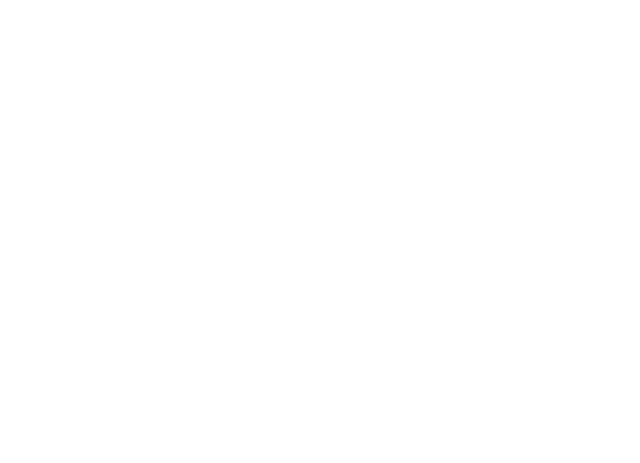
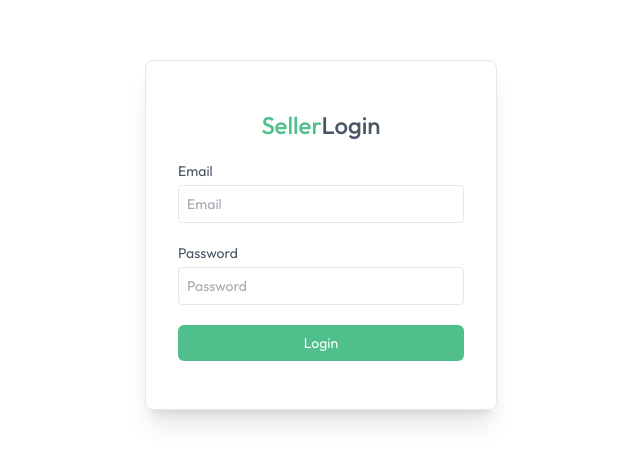
Before and after one commit to jisangeorgekutty/Grocery-Delivery-Project, a React (Vite) app in the folder frontend/: page /seller in a window 1280 px wide. Before the commit this address had no page. Shown: the part 165-628 px from the top of the page, without its empty margins (319-959 px from the left). Built offline with nearby package versions, Linux system fonts and the light colour scheme; a web font is replaced by a local one.

Commit message:
Seller Login component done and my orders.

```diff
--- a/frontend/src/App.jsx
+++ b/frontend/src/App.jsx
@@ -11,11 +11,13 @@ import ProductCategory from './pages/ProductCategory';
 import ProductDetails from './pages/ProductDetails';
 import Cart from './pages/Cart';
 import AddAddress from './pages/AddAddress';
+import MyOrders from './pages/MyOrders';
+import SellerLogin from './components/seller/SellerLogin';
 
 
 function App() {
   const isSellerPath=useLocation().pathname.includes('seller');
-  const { setUserLogin } = useAuthStore();
+  const { setUserLogin,isSeller } = useAuthStore();
   return (
     <div>
       {isSellerPath ? null : <NavBar />}
@@ -31,6 +33,8 @@ function App() {
           <Route path="/all-products/:category/:id" element={<ProductDetails/>}/>
           <Route path='/cart' element={<Cart/>}/>
           <Route path='/add-address' element={<AddAddress/>}/>
+          <Route path='/my-orders' element={<MyOrders/>}/>
+          <Route path='/seller' element={isSeller ? null : <SellerLogin/>}/>
         </Routes>
       </div>
     {!isSellerPath && <Footer/>}
--- a/frontend/src/components/Login.jsx
+++ b/frontend/src/components/Login.jsx
@@ -1,12 +1,12 @@
-import React from 'react'
+import React, { useState } from 'react'
 import { useAuthStore } from '../store/useAuthStore';
 
 function Login() {
     const {loginUser}=useAuthStore();
-    const [state, setState] = React.useState("login");
-    const [name, setName] = React.useState("");
-    const [email, setEmail] = React.useState("");
-    const [password, setPassword] = React.useState("");
+    const [state, setState] = useState("login");
+    const [name, setName] = useStateseState("");
+    const [email, setEmail] = useState("");
+    const [password, setPassword] = useState("");
 
 
 
--- /dev/null
+++ b/frontend/src/components/seller/SellerLogin.jsx
@@ -0,0 +1,41 @@
+import React, { useEffect, useState } from 'react'
+import { useAuthStore } from '../../store/useAuthStore';
+import { useNavigate } from 'react-router-dom';
+
+function SellerLogin() {
+    const { isSeller } = useAuthStore();
+    const navigate = useNavigate();
+    const [email, setEmail] = useState("");
+    const [password, setPassword] = useState("");
+
+    useEffect(() => {
+        if (isSeller) {
+            navigate("/seller");
+        }
+    }, [isSeller]);
+
+    const onSubmitHandler = (e) => {
+        e.preventDefault();
+        isSeller(true)
+    }
+
+
+    return !isSeller && (
+        <form action="" onSubmit={onSubmitHandler} className='min-h-screen flex items-center text-sm text-gray-600'>
+            <div className='flex flex-col gap-5 m-auto items-start p-8 py-12 min-w-80 sm:min-w-88 rounded-lg shadow-xl border border-gray-200'>
+                <p className='text-2xl font-medium m-auto'><span className='text-primary'>Seller</span>Login</p>
+                <div className='w-full'>
+                    <p>Email</p>
+                    <input onChange={(e)=>setEmail(e.target.value)} type="email" value={email} placeholder='Email' className='border border-gray-200 rounded w-full p-2 mt-1 outline-primary' required />
+                </div>
+                <div className='w-full'>
+                    <p>Password</p>
+                    <input onChange={(e)=>setPassword(e.target.value)} type="password" value={password} placeholder='Password' className='border border-gray-200 rounded w-full p-2 mt-1 outline-primary' required />
+                </div>
+                <button className='bg-primary text-white w-full py-2 rounded-md cursor-pointer'>Login</button>
+            </div>
+        </form>
+    )
+}
+
+export default SellerLogin
--- /dev/null
+++ b/frontend/src/pages/MyOrders.jsx
@@ -0,0 +1,58 @@
+import React, { useEffect, useState } from 'react'
+import { dummyOrders } from '../assets/assets';
+
+function MyOrders() {
+    const [myOrders, setMyOrders] = useState([]);
+
+    const fetchOrders = () => {
+        setMyOrders(dummyOrders);
+    }
+
+    useEffect(() => {
+        fetchOrders();
+    }, []);
+    return (
+        <div className='mt-16 pb-16'>
+            <div className='flex flex-col items-end w-max mb-8'>
+                <p className='text-2xl font-medium uppercase'>My Orders</p>
+                <div className='w-16 h-0.5 bg-primary rounded-full'></div>
+            </div>
+            {myOrders.map((order, index) => (
+                <div key={index} className='border border-gray-300 rounded-lg mb-10 p-4 py-5 max-w-4xl'>
+                    <p className='flex justify-between md:items-center text-gray-400 md:font-medium max-md:flex-col'>
+                        <span>Order Id : {order._id}</span>
+                        <span>Payment : {order.paymentType}</span>
+                        <span>Total Amount : ${order.amount}</span>
+                    </p>
+                    {order.items.map((item, index) => (
+                        <div key={index} className={`relative bg-white text-gray-500/70 ${order.items.length !== index + 1 && "border-b"
+                            } border-gray-300 flex flex-col md:flex-row md:items-center justify-between p-4 py-5 md:gap-16 w-full max-w-4xl`}>
+                            <div className='flex items-center mb-4 md:mb-0'>
+                                <div className='bg-primary/10 p-4 rounded-lg'>
+                                    <img src={item.product.image[0]} className='w-16 h-16' alt="" />
+                                    <div className='ml-4'>
+                                        <h2 className='text-xl font-medium text-gray-800'>{item.product.name}</h2>
+                                        <p>{item.product.category}</p>
+                                    </div>
+                                </div>
+                            </div>
+                            <div>
+                                <p>Quantity : {item.quantity || 1}</p>
+                                <p>Status : {order.status}</p>
+                                <p>Date : {new Date(order.createdAt).toLocaleDateString()}</p>
+                            </div>
+                            <p>
+                                Amount : ${item.product.offerPrice * (item.quantity || 1)}
+                            </p>
+                        </div>
+                    ))
+
+                    }
+                </div>
+            ))}
+
+        </div>
+    )
+}
+
+export default MyOrders
--- a/frontend/src/store/useAuthStore.js
+++ b/frontend/src/store/useAuthStore.js
@@ -5,6 +5,7 @@ import { axiosInstance } from "../lib/axios.js";
 
 export const useAuthStore=create((set,get)=>({
     authUser: true,
+    isSeller: false,
     setUserLogin:false,
     isSigningUp: false,
     isLoggingIn: false,
```
